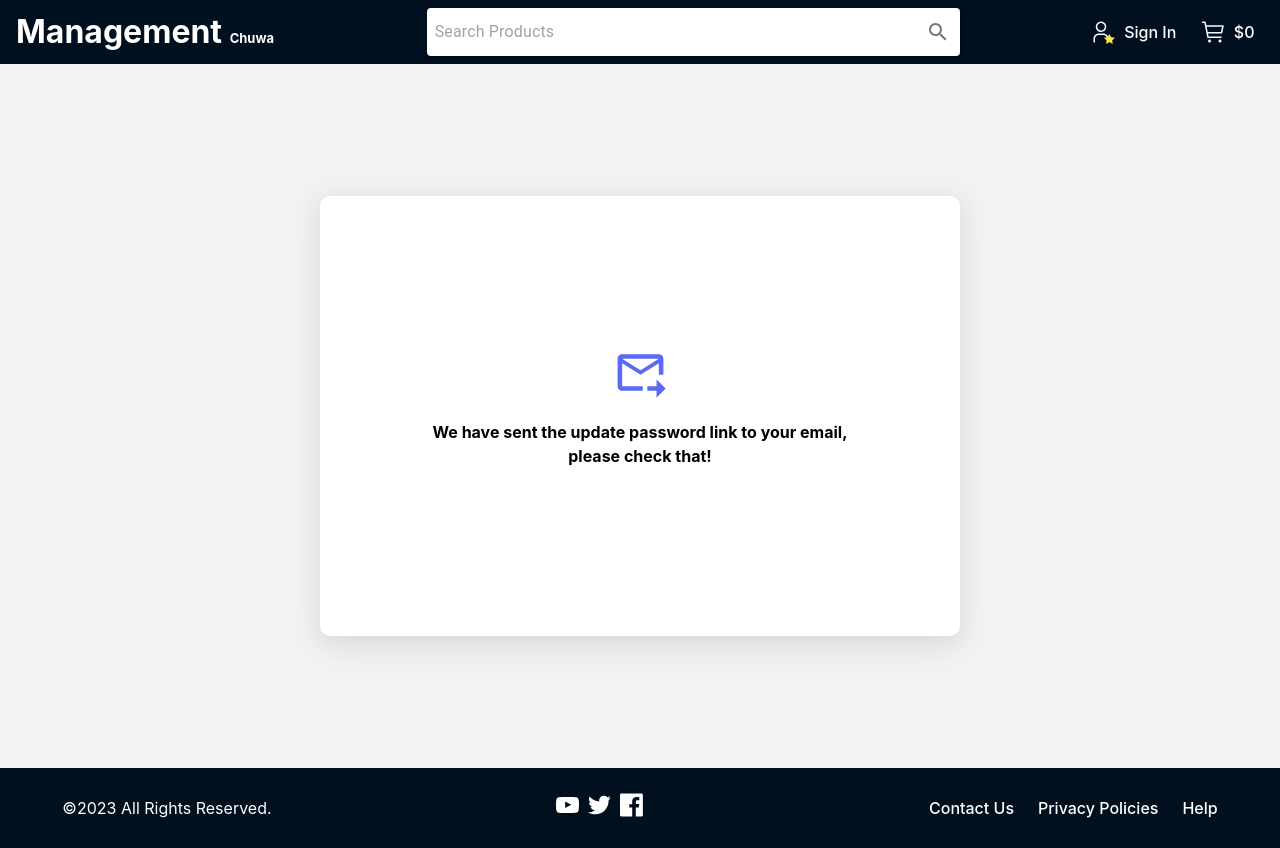
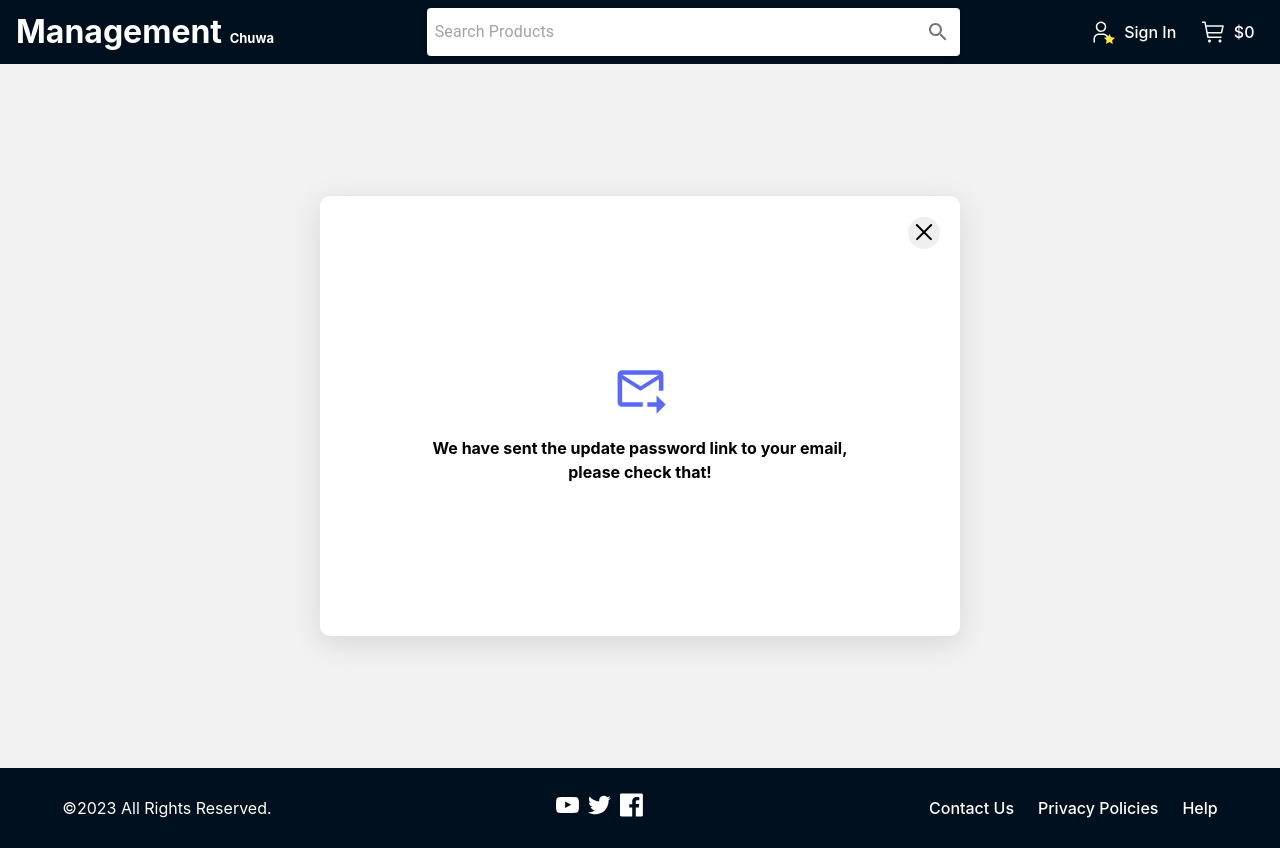
Before and after one commit to smudgebaby/Project1, a React (Vite) app in the folder product management system/: page /confirmation in a window 1280 px wide. Built offline with nearby package versions, Linux system fonts and the light colour scheme.

Commit message:
add close button for signin and spinner for products

```diff
--- a/product management system/src/Components/LoadSpinner.jsx
+++ b/product management system/src/Components/LoadSpinner.jsx
@@ -4,7 +4,7 @@
 function LoadSpinner() {
 	return (
 		<div className="load-container">
-			<RotateLoader color="#5b6af5" speedMultiplier={0.5} />
+			<RotateLoader color="#1976d2" speedMultiplier={0.5} />
 		</div>
 	)
 }
--- a/product management system/src/Pages/Confirmation/Confirmation.css
+++ b/product management system/src/Pages/Confirmation/Confirmation.css
@@ -36,3 +36,10 @@
     margin: 20px 2rem 20px;
   }
 }
+
+.confirmation .close-button {
+  margin-top: 0;
+  margin-right: 0;
+  position: relative;
+  top: -7em;
+}
--- a/product management system/src/Pages/Confirmation/Confirmation.jsx
+++ b/product management system/src/Pages/Confirmation/Confirmation.jsx
@@ -1,11 +1,19 @@
 import './Confirmation.css'
 import ForwardToInboxIcon from '@mui/icons-material/ForwardToInbox';
+import { useNavigate } from "react-router";
 
 function Confirmation() {
+  const navigate = useNavigate();
+
+  const handleClose = () => {
+    navigate('/')
+  }
+
   return (
     <>
       <div className='confirmation-container'>
         <div className="confirmation">
+        <button className='close-button' onClick={handleClose}>close</button>
           <ForwardToInboxIcon style={{ color: '#5b6af5', fontSize: 55 }} />
           <p className='description'>We have sent the update password link to your email, please check that!</p>
         </div>
--- a/product management system/src/Pages/Layout/Layout.css
+++ b/product management system/src/Pages/Layout/Layout.css
@@ -17,6 +17,43 @@
   box-shadow: rgba(100, 100, 111, 0.2) 0px 7px 29px 0px;
   padding: 20px;
   margin: 0 auto;
+}
+
+.close-button {
+  margin: 0 0 0 auto;
+  overflow: hidden;
+	position: relative;
+	border: none;
+	padding: 0;
+	width: 2em; height: 2em;
+	border-radius: 50%;
+	color: black;
+	font: inherit;
+	text-indent: 100%;
+	cursor: pointer;
+
+  &:focus {
+		outline: solid 0 transparent;
+		box-shadow: 0 0 0 2px #1976d2
+	}
+
+  &:hover {
+		background: rgba(29, 161, 142, .1)
+	}
+
+	&:before, &:after {
+		position: absolute;
+		top: 15%;
+    left: calc(50% - .0625em);
+		width: .125em;
+    height: 70%;
+		border-radius: .125em;
+		transform: rotate(45deg);
+		background: currentcolor;
+		content: ''
+	}
+
+	&:after { transform: rotate(-45deg); }
 }
 
 .layout-form-container h1{
--- a/product management system/src/Pages/Layout/Layout.jsx
+++ b/product management system/src/Pages/Layout/Layout.jsx
@@ -61,10 +61,15 @@
     }
   }
 
+  const handleClose = () => {
+    navigate('/')
+  }
+
   return (
     <>
       <div className='layout-container'>
         <div className='layout-form-container'>
+          <button className='close-button' onClick={handleClose}></button>
           <h1>{title}</h1>
           {description && <p className="description">{description}</p>}
           <form onSubmit={handleSubmit}>
--- a/product management system/src/Pages/Products/Products.css
+++ b/product management system/src/Pages/Products/Products.css
@@ -0,0 +1,3 @@
+.load-container {
+    margin-left: 50%;
+}
--- a/product management system/src/Pages/Products/Products.jsx
+++ b/product management system/src/Pages/Products/Products.jsx
@@ -20,6 +20,9 @@
     removeItemFromCart,
      updateItemToCart,
   } from '../../Store/Cart/cartAction.js';
+import LoadSpinner from '../../Components/LoadSpinner.jsx';
+import './Products.css'
+
 function formatPrice(price) {
 return new Intl.NumberFormat('en-US', {
     style: 'currency',
@@ -34,6 +37,7 @@
     const [sort, setSort] = useState("low-high");
     const [currentPage, setCurrentPage] = useState(1);
     const [totalPages, setTotalPages] = useState(0);
+    const [loading, setLoading] = useState(true);
 
     const fetchProducts = async () => {
         const sortCriteria = sort === 'low-high' ? 'priceLowToHigh' : sort === 'high-low' ? 'priceHighToLow' : 'newest';
@@ -49,6 +53,8 @@
             console.log(data);
         } catch (error) {
             console.error('There has been a problem with your fetch operation:', error);
+        } finally {
+        setLoading(false);
         }
     };
     const handleDeleteProduct = async (productId) => {
@@ -128,6 +134,7 @@
                         </Button>}
                     </Box>
                 </Box>
+                {loading? <LoadSpinner /> : (
                 <Grid container pt= {isMobile ? 0: 0} spacing={4}>
                     {products.map((product) => {
 
@@ -196,6 +203,7 @@
                 })}
 
                 </Grid>
+                )}
                 <Box sx={{ display: 'flex', justifyContent: 'flex-end', width: '100%' }}>
                 <Pagination
                     count={totalPages}
```
